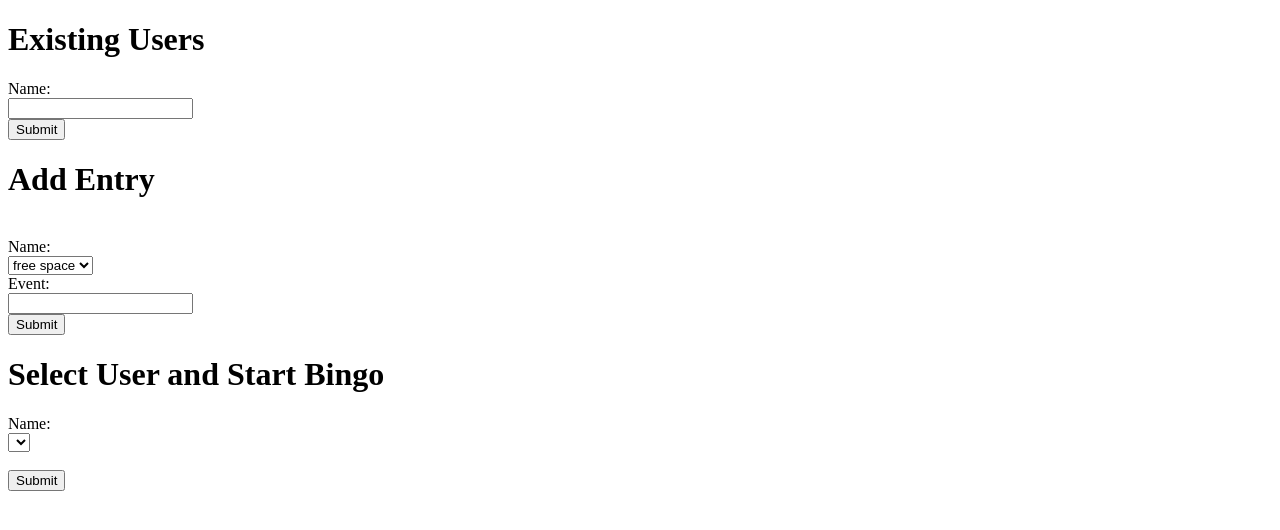
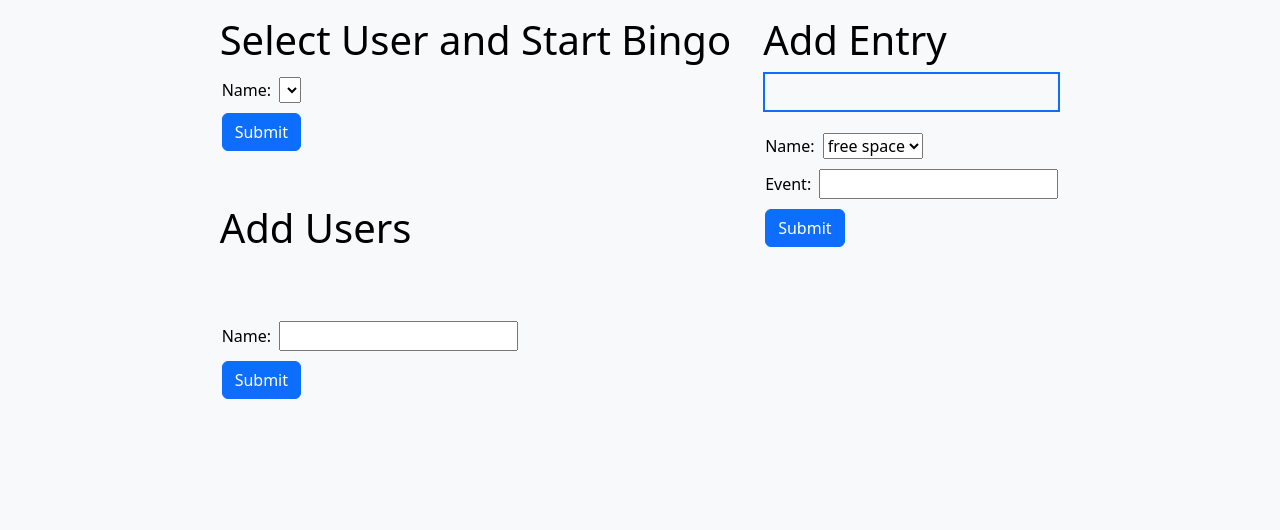
Before and after one commit to Andrews2024/paperless-bingo, a Flask app: page / in a window 1280 px wide. Shown: the top 530 px of the page. Run offline with Flask 3, Linux system fonts and the light colour scheme; lists and menus that the app fills with data are empty.

Commit message:
Added Bootstrap and CSS styling to home page

```diff
--- /dev/null
+++ b/static/static.css
@@ -0,0 +1,14 @@
+ul{
+    min-height: 5vh;
+    max-height: 45vh;
+    overflow: hidden;
+    overflow-y: scroll;
+}
+
+li {
+    list-style-position: inside;
+}
+
+input, select, label {
+    margin: 5px 2px;
+}
--- a/templates/bingo.html
+++ b/templates/bingo.html
@@ -1,6 +1,9 @@
 {% extends "template.html" %}
 {% block head %}{{super()}}{% endblock %}
 {% block content %}
+<div id="home">
+    <a href="/">Go Back</a>
+</div>
 <div id="board">
     <form>
         {% for i in range(12) %}
--- a/templates/home.html
+++ b/templates/home.html
@@ -1,9 +1,27 @@
 {% extends "template.html" %}
 {% block head %}{{super()}}{% endblock %}
 {% block content %}
-<div id="add-user">
+<div id="content" style="display: flex; flex-direction: row; margin: 0 auto; width: fit-content;">
+    <div id="short">
+        <div id="start-bingo" class="m-3 pb-3">
+            <h1>Select User and Start Bingo</h1>
+            <form action="{{ url_for('load_bingo') }}" method="get">
+                <label for="name">Name: </label>
+                <select id="user" name="user">
+                    {% for user in user_list %}
+                    <option value="{{ user }}">{{ user }}</option>
+                    {% endfor %}
+                </select><br>
+                <input type="submit" value="Submit" class="btn btn-primary">
+            </form>
+            {% for message in get_flashed_messages() %}
+            <p class="alert alert-danger">Error: {{ message }}</p>
+            {% endfor %}
+        </div>
+
+        <div id="add-user" class="m-3 pt-3">
             <!--List current user names-->
-    <h1> Existing Users</h1>
+            <h1>Add Users</h1>
             <ul>
                 {% for user in user_list %}
                 <li>{{ user }}</li>
@@ -12,46 +30,34 @@
 
             <!--Form to add new users-->
             <form action="{{ url_for('add_user') }}" method="post">
-        <label for="name">Name: </label><br>
-        <input type="text" id="name" name="name">
-        <br><input type="submit" value="Submit">
+                <label for="name">Name: </label>
+                <input type="text" id="name" name="name"><br>
+                <input type="submit" value="Submit" class="btn btn-primary">
             </form>
         </div>
-<div id="add-entry">
+    </div>
+
+    <div id="add-entry" class="m-3">
         <h1>Add Entry</h1>
-    <ul></ul>
+        <ul class="border border-2 border-primary">
             {% for entry in entry_list %}
             <li><strong>{{ entry.name }}:</strong> {{ entry.event }}</li>
             {% endfor %}
-    </ul><br>
+        </ul>
 
         <!--Form to add new entries-->
         <form action="{{ url_for('add_entry') }}" method="post">
-        <label for="name">Name: </label><br>
+            <label for="name">Name: </label>
             <select id="dropdown" name="dropdown">
                 <option value="free space">free space</option>
                 {% for user in user_list %}
                 <option value="{{ user }}">{{ user }}</option>
                 {% endfor %}
             </select><br>
-        <label for="event">Event: </label><br>
-        <input type="text" id="event" name="event">
-        <br><input type="submit" value="Submit">
+            <label for="event">Event: </label>
+            <input type="text" id="event" name="event"><br>
+            <input type="submit" value="Submit" class="btn btn-primary">
         </form>
     </div>
-<div id="start-bingo">
-    <h1>Select User and Start Bingo</h1>
-    <form action="{{ url_for('load_bingo') }}" method="get">
-        <label for="name">Name: </label><br>
-        <select id="user" name="user">
-            {% for user in user_list %}
-            <option value="{{ user }}">{{ user }}</option>
-            {% endfor %}
-        </select><br>
-        <br><input type="submit" value="Submit">
-    </form>
-    {% for message in get_flashed_messages() %}
-    <p>Error: {{ message }}</p>
-    {% endfor %}
 </div>
 {% endblock %}
--- a/templates/template.html
+++ b/templates/template.html
@@ -3,9 +3,13 @@
   <head>
     {% block head %}
     <title>Game Night Bingo</title>
+    <link href="https://cdn.jsdelivr.net/npm/bootstrap@5.3.3/dist/css/bootstrap.min.css" rel="stylesheet" integrity="sha384-QWTKZyjpPEjISv5WaRU9OFeRpok6YctnYmDr5pNlyT2bRjXh0JMhjY6hW+ALEwIH" crossorigin="anonymous">
+    <link rel= "stylesheet" type= "text/css" href= "{{ url_for('static',filename='static.css') }}">
+    <meta charset="utf-8">
+    <meta name="viewport" content="width=device-width, initial-scale=1"
     {% endblock %}
   </head>
-  <body>
-    <div id="content">{% block content %}{% endblock %}</div>
+  <body class="text-bg-light">
+    {% block content %}{% endblock %}
   </body>
 </html>
```
Lines whose indentation alone changed are shown as unchanged.
